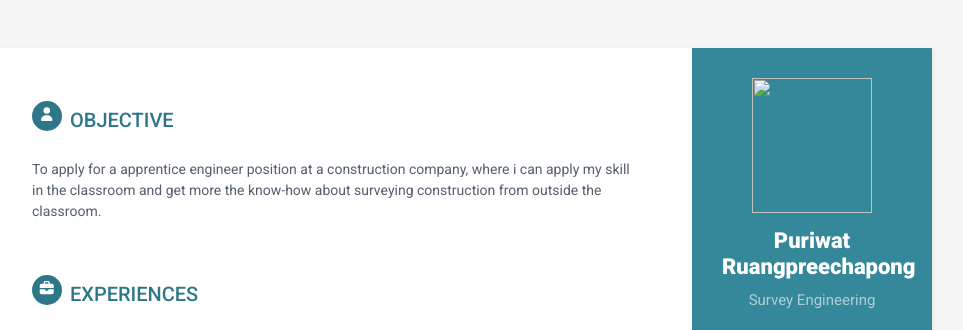
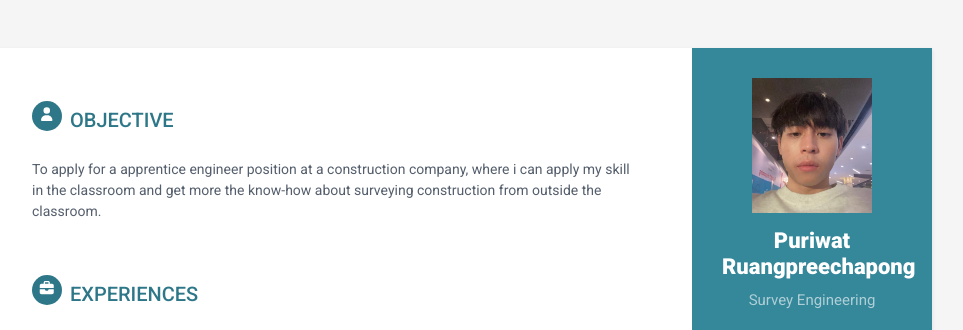
Before and after one commit to chateprw/mycss, a plain HTML site: page index.html in a window 1280 px wide. Shown: the top 330 px of the page, without its empty margins (188-1151 px from the left). Drawn offline with Linux system fonts and the light colour scheme.

Commit message:
Update index.html

```diff
--- a/index.html
+++ b/index.html
@@ -24,7 +24,7 @@
     <div class="wrapper mt-lg-5">
         <div class="sidebar-wrapper">
             <div class="profile-container">
-                <img class="profile" src="assets/images/pro.jpg" width='120' height="135" />
+                <img class="profile" src="essent/pro.jpg" width='120' height="135" />
                 <h1 class="name">Puriwat Ruangpreechapong</h1>
                 <h3 class="tagline">Survey Engineering</h3>
             </div><!--//profile-container-->
```
